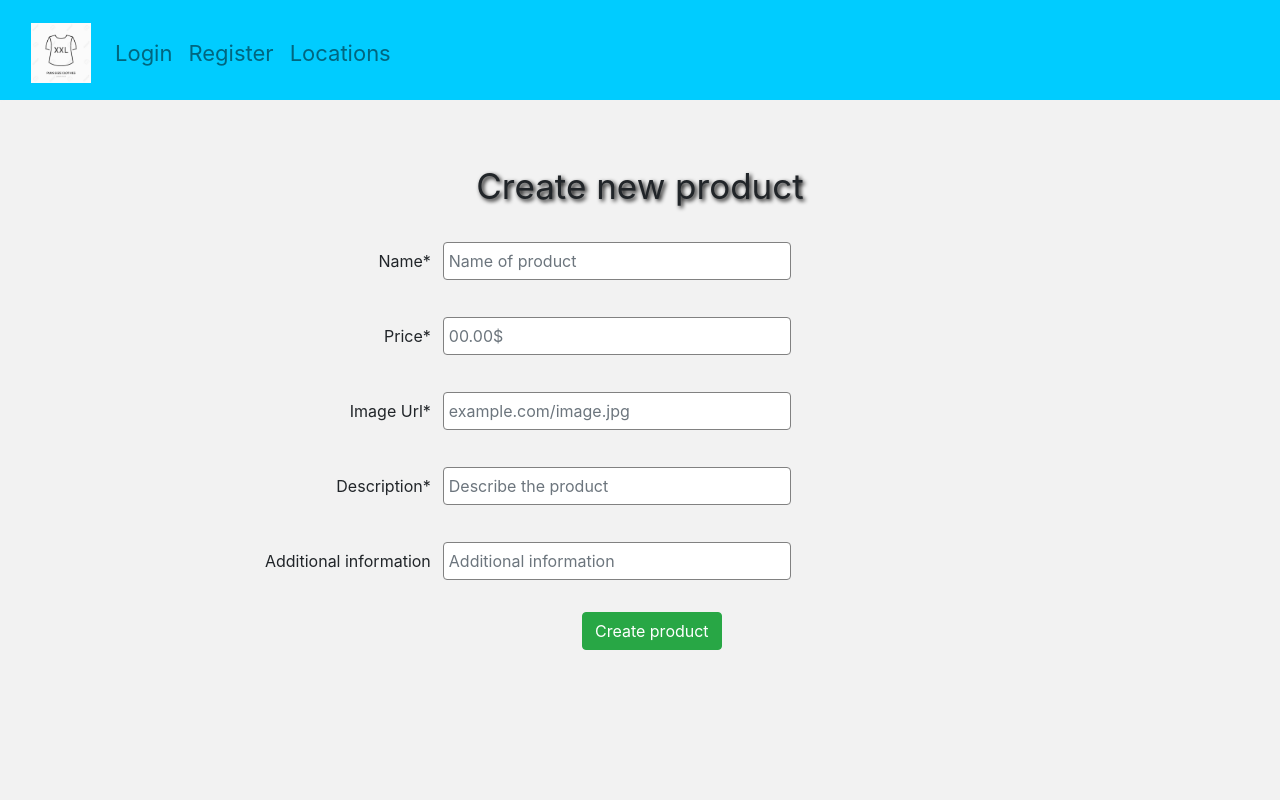
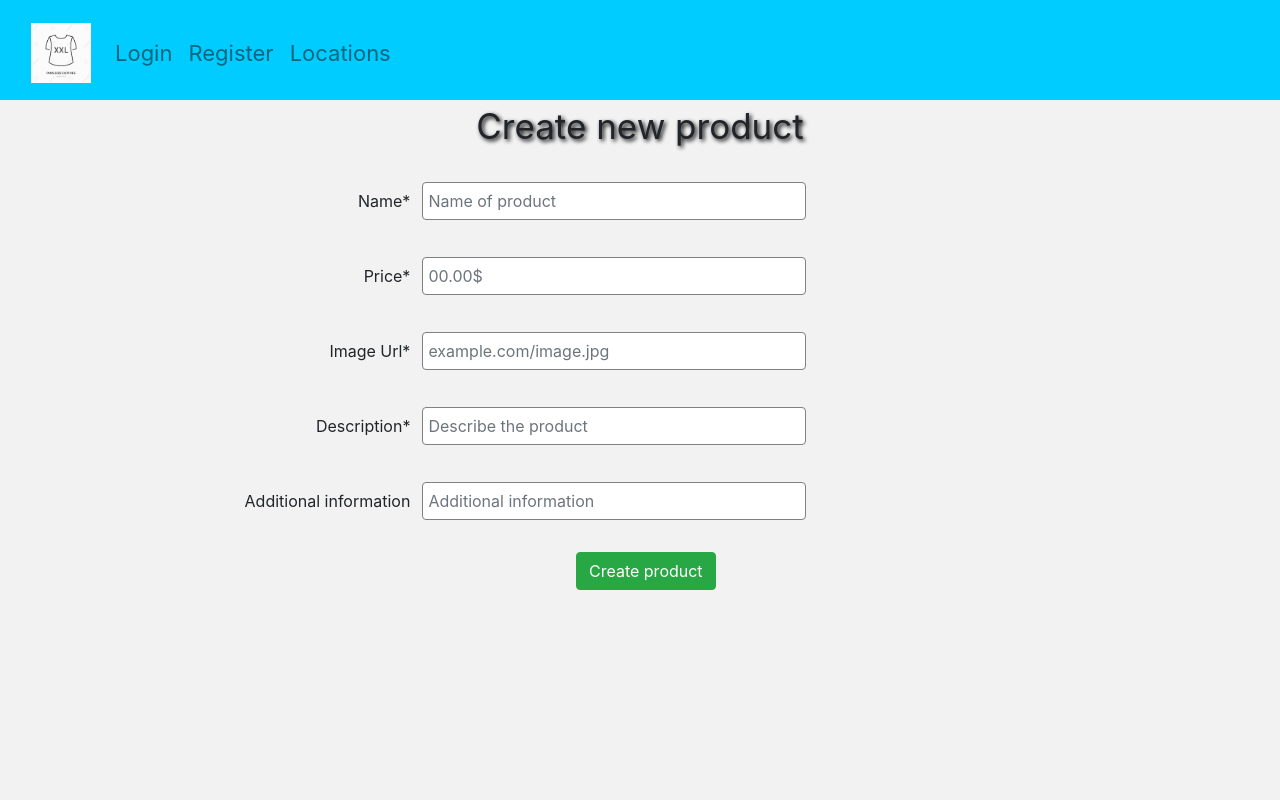
Before and after one commit to Filirien/JS-Web, a React (Create React App) app in the folder shop-react/: page /create/1 in a window 1280 px wide. Shown: the top 800 px of the page. Built offline with nearby package versions, Linux system fonts and the light colour scheme; what google-maps-react would draw is missing.

Commit message:
Removed className from CreateProduct and MyProfile

```diff
--- a/shop-react/src/components/CreateProduct.js
+++ b/shop-react/src/components/CreateProduct.js
@@ -64,7 +64,7 @@ class CreateProduct extends Component {
   render() {
     return (
       <div>
-        <Form className="registerForm" onSubmit={this.onSubmit}>
+        <Form style={{height:'830px'}} onSubmit={this.onSubmit}>
           <div className="App-title">Create new product</div>
           <br/>
           <Form.Group>
--- a/shop-react/src/components/MyProfile.js
+++ b/shop-react/src/components/MyProfile.js
@@ -49,7 +49,7 @@ class MyProfile extends Component {
         <div>
           {this.state.isEditing ?
             <div>
-              <Form className="registerForm" onSubmit={this.editClick}>
+              <Form style={{ height: '828px'}} onSubmit={this.editClick}>
                 <div className='App-title'><p>MY PROFILE</p></div>
                 <Form.Group>
                   <Form.Label>Username*</Form.Label>
@@ -71,7 +71,7 @@ class MyProfile extends Component {
               </Form>
             </div>
             :
-            <Card style={{ width: '30rem',  marginBottom:'2.8%' }}>
+            <Card style={{ width: '30rem', marginBottom:'2.8%' }}>
                 <Card.Title className='App-title'>MY PROFILE</Card.Title>
 
               <Card.Img variant="top" src={this.state.imgUrl || './imgages/default-profile-picture.jpg'} />
```
